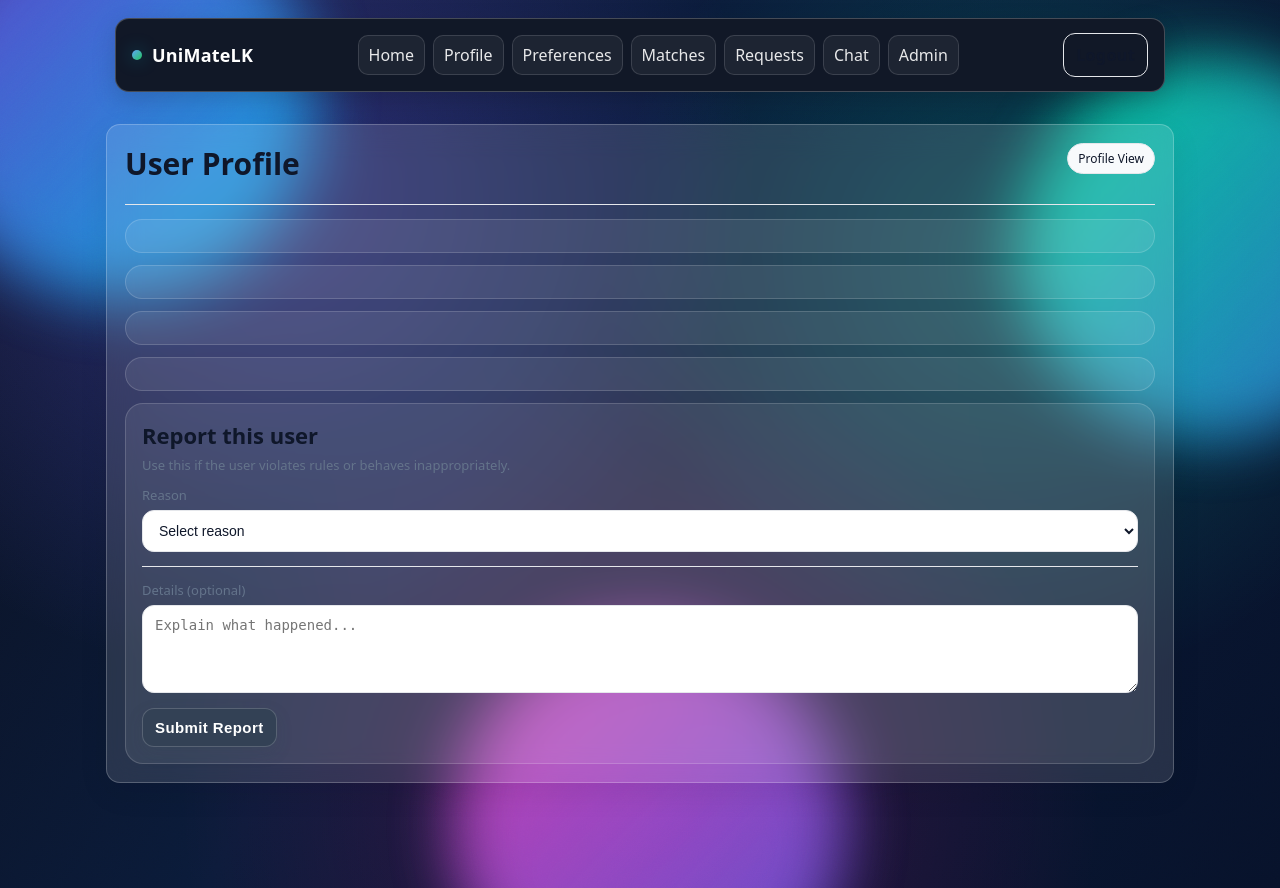
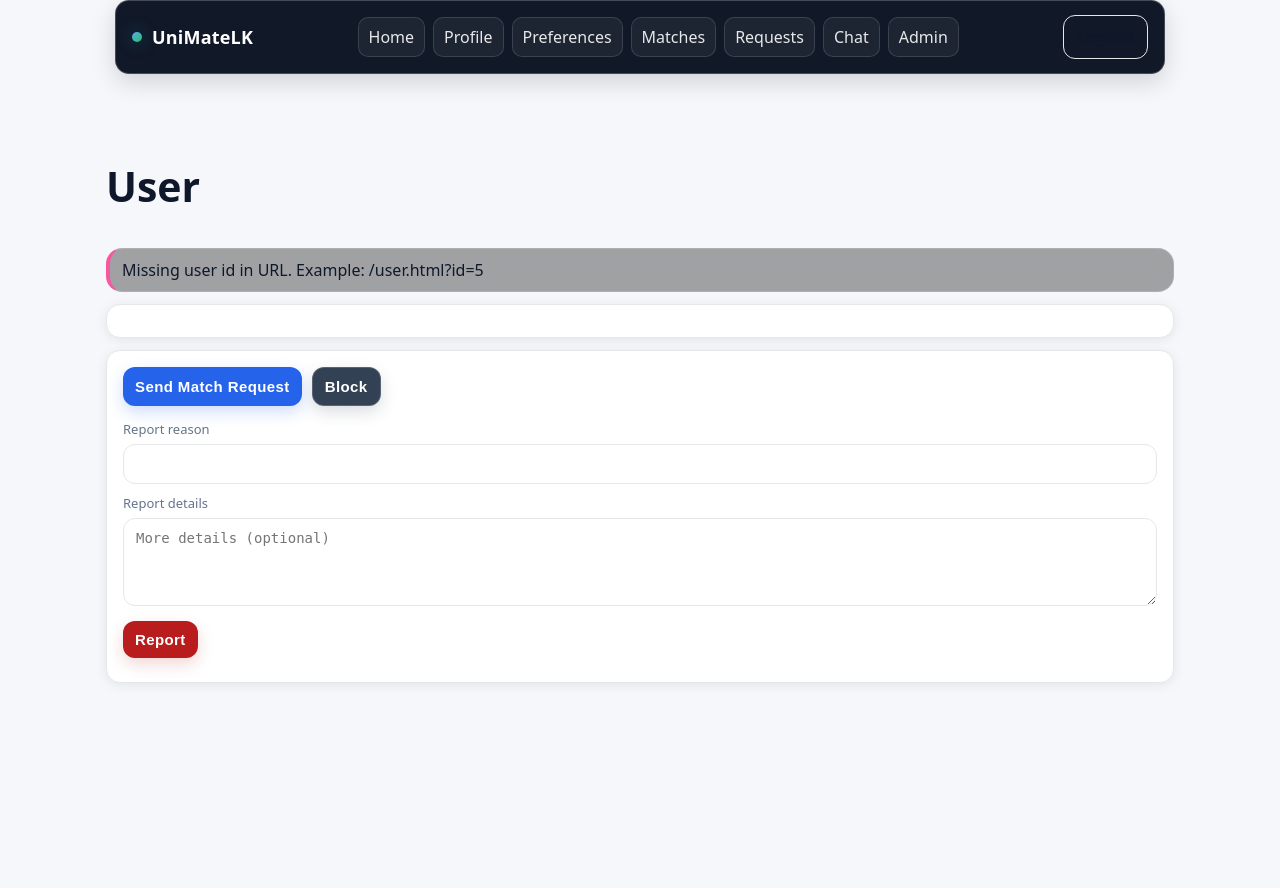
Before and after one commit to kavisara-samarakoon/unimatelk, a Spring Boot app: page /user.html in a window 1280 px wide. Run offline with Spring Boot 4, Linux system fonts and the light colour scheme; some of the project's set-up classes (security, data sources, template engines, error pages and the like) are left out, and stand-ins take their place.

Commit message:
Updated Version

```diff
--- a/src/main/java/com/unimatelk/api/SafetyDtos.java
+++ b/src/main/java/com/unimatelk/api/SafetyDtos.java
@@ -3,8 +3,6 @@ package com.unimatelk.api;
 import java.time.Instant;
 
 public class SafetyDtos {
-
-    public record ReportRequest(String reason) {}
-
+    public record ReportRequest(String reason, String details) {}
     public record BlockCard(Long blockedUserId, String blockedName, Instant createdAt) {}
 }
--- a/src/main/resources/static/js/api.js
+++ b/src/main/resources/static/js/api.js
@@ -1,43 +1,53 @@
-// src/main/resources/static/js/api.js
-// Global (non-module) helper for fetch + cookies + CSRF
+// unimatelk/src/main/resources/static/js/api.js
 
-(function () {
 function getCookie(name) {
     const match = document.cookie.match(new RegExp("(^|;\\s*)" + name + "=([^;]+)"));
     return match ? decodeURIComponent(match[2]) : null;
 }
 
-    function getCsrfToken() {
+export function getCsrfToken() {
     return getCookie("XSRF-TOKEN");
 }
 
-    async function apiFetch(url, options) {
-        const opts = options ? Object.assign({}, options) : {};
-        opts.headers = opts.headers ? Object.assign({}, opts.headers) : {};
+// Call once per page load. This makes sure Spring sets the CSRF cookie.
+export async function initCsrf() {
+    try {
+        await fetch("/api/csrf", { credentials: "same-origin" });
+    } catch (_) {
+        // ignore
+    }
+}
 
-        // always send session cookies
+export async function apiFetch(url, options = {}) {
+    const opts = { ...options };
+    opts.headers = opts.headers ? { ...opts.headers } : {};
     opts.credentials = "same-origin";
 
-        // attach CSRF for state changing requests
     const method = (opts.method || "GET").toUpperCase();
     const csrf = getCsrfToken();
+
     if (["POST", "PUT", "PATCH", "DELETE"].includes(method) && csrf) {
         opts.headers["X-XSRF-TOKEN"] = csrf;
     }
 
-        // JSON for plain objects (not FormData)
+    // If body is a plain object, send JSON.
     if (opts.body && !(opts.body instanceof FormData) && typeof opts.body === "object") {
         opts.headers["Content-Type"] = "application/json";
         opts.body = JSON.stringify(opts.body);
     }
 
+    // If body is FormData, DO NOT set Content-Type (browser sets boundary).
     const res = await fetch(url, opts);
     const text = await res.text();
 
     let data = text;
     const ct = (res.headers.get("content-type") || "").toLowerCase();
     if (ct.includes("application/json")) {
-            try { data = text ? JSON.parse(text) : null; } catch (e) {}
+        try {
+            data = text ? JSON.parse(text) : null;
+        } catch (_) {
+            data = text;
+        }
     }
 
     if (!res.ok) {
@@ -46,7 +56,7 @@
                 typeof data === "string" ? data :
                     JSON.stringify(data);
 
-            const err = new Error("HTTP " + res.status + ": " + msg);
+        const err = new Error(`HTTP ${res.status}: ${msg}`);
         err.status = res.status;
         err.data = data;
         throw err;
@@ -55,7 +65,7 @@
     return data;
 }
 
-    // expose globally
+// Optional: keep old global usage working too
+window.apiFetch = apiFetch;
+window.initCsrf = initCsrf;
 window.getCsrfToken = getCsrfToken;
-    window.apiFetch = apiFetch;
-})();
--- a/src/main/resources/static/js/user.js
+++ b/src/main/resources/static/js/user.js
@@ -1,7 +1,6 @@
 import { apiFetch, initCsrf } from "./api.js";
 
 function el(id) { return document.getElementById(id); }
-function setMsg(text) { el("msg").textContent = text || ""; }
 
 function qp(name) {
     const u = new URL(window.location.href);
@@ -17,184 +16,101 @@ function escapeHtml(str) {
         .replaceAll("'", "&#039;");
 }
 
-async function load() {
-    const id = qp("id");
-    if (!id) {
-        setMsg("Missing user id");
+function setToast(text, type = "") {
+    const m = el("msg");
+    if (!m) return;
+    m.textContent = text || "";
+    m.className = "toast " + type;
+}
+
+function setReportMsg(text) {
+    const m = el("reportMsg");
+    if (!m) return;
+    m.textContent = text || "";
+}
+
+async function loadUser(userId) {
+    const u = await apiFetch(`/api/users/${userId}`, { method: "GET" });
+
+    el("title").textContent = u?.name ? u.name : "User";
+
+    el("profileCard").innerHTML = `
+    <div style="display:flex; gap:14px; align-items:center;">
+      <img src="${escapeHtml(u?.pictureUrl || "/img/default-avatar.png")}" alt="avatar" style="width:72px;height:72px;border-radius:50%;object-fit:cover;">
+      <div>
+        <div style="font-size:20px;font-weight:700;">${escapeHtml(u?.name || "")}</div>
+        <div style="opacity:0.85;">${escapeHtml(u?.campus || "")} ${u?.yearOfStudy ? "• Year " + escapeHtml(String(u.yearOfStudy)) : ""}</div>
+        <div style="opacity:0.85;">${escapeHtml(u?.faculty || "")} ${escapeHtml(u?.degree || "")}</div>
+      </div>
+    </div>
+    <div style="margin-top:12px;">${escapeHtml(u?.bio || "")}</div>
+  `;
+}
+
+async function sendMatchRequest(userId) {
+    if (!confirm("Send match request?")) return;
+    try {
+        await apiFetch(`/api/match/request/${userId}`, { method: "POST" });
+        setToast("Match request sent.", "success");
+    } catch (e) {
+        setToast(e?.message || "Failed to send match request", "error");
+    }
+}
+
+async function blockUser(userId) {
+    if (!confirm("Block this user? They will disappear from your feed and chat.")) return;
+    try {
+        await apiFetch(`/api/safety/block/${userId}`, { method: "POST" });
+        setToast("User blocked.", "success");
+    } catch (e) {
+        setToast(e?.message || "Failed to block", "error");
+    }
+}
+
+async function reportUser(userId) {
+    const reason = (el("reportReason")?.value || "").trim();
+    const details = (el("reportDetails")?.value || "").trim();
+
+    if (!reason) {
+        setReportMsg("Reason is required.");
         return;
     }
-    setMsg("Loading...");
+
+    if (!confirm("Submit report?")) return;
 
     try {
-        const [profile, explain, incoming, outgoing, rooms] = await Promise.all([
-            apiFetch(`/api/profiles/${id}`),
-            apiFetch(`/api/matches/explain/${id}`),
-            apiFetch(`/api/requests/incoming`).catch(() => []),
-            apiFetch(`/api/requests/outgoing`).catch(() => []),
-            apiFetch(`/api/chat/rooms`).catch(() => [])
-        ]);
-
-        el("title").textContent = profile.name ? profile.name : "Profile";
-
-        const img = profile.profilePhotoPath ? profile.profilePhotoPath : "/images/default-avatar.svg";
-        el("profileCard").innerHTML = `
-            <div class="match-card">
-                <img src="${img}" alt="avatar" onerror="this.src='/images/default-avatar.svg'"/>
-                <div style="flex:1">
-                    <div><strong>${escapeHtml(profile.name || "")}</strong></div>
-                    <div class="muted">${escapeHtml(profile.campus || "")} · ${escapeHtml(profile.degree || "")} · Year ${profile.yearOfStudy ?? ""}</div>
-                    <div class="muted">Gender: ${escapeHtml(profile.gender || "")} · Prefers: ${escapeHtml(profile.genderPreference || "Any")}</div>
-                    <div style="margin-top:8px;"><strong>Move-in:</strong> ${escapeHtml(profile.moveInMonth || "")}</div>
-                    <div style="margin-top:8px;"><strong>Bio:</strong><br/>${escapeHtml(profile.bio || "")}</div>
-                    ${profile.contactVisible ? `
-                        <div style="margin-top:10px;"><strong>Contact</strong></div>
-                        <div class="muted">Phone: ${escapeHtml(profile.phone || "")}</div>
-                        <div class="muted">Facebook: ${escapeHtml(profile.facebookUrl || "")}</div>
-                        <div class="muted">Instagram: ${escapeHtml(profile.instagramUrl || "")}</div>
-                    ` : `
-                        <div class="muted" style="margin-top:10px;">Contact hidden until you both match.</div>
-                    `}
-                </div>
-            </div>
-        `;
-
-        const why = (explain.whyMatched || []).map(x => `<div class="muted">${escapeHtml(x)}</div>`).join("");
-        el("matchCard").innerHTML = `
-            <h3>Compatibility</h3>
-            <div class="badge">${explain.matchPercent}% match</div>
-            <div style="margin-top:10px;">${why}</div>
-        `;
-
-        // Determine request/chat state
-        const incomingReq = incoming.find(r => String(r.fromUserId) === String(id) && r.status === "PENDING");
-        const outgoingReq = outgoing.find(r => String(r.toUserId) === String(id) && r.status === "PENDING");
-        const room = rooms.find(r => String(r.otherUserId) === String(id));
-
-        let actionsHtml = `<h3>Actions</h3>`;
-
-        if (room) {
-            actionsHtml += `<a class="btn" href="/chat.html?room=${room.roomId}">Open Chat</a>`;
-        } else if (incomingReq) {
-            actionsHtml += `<div class="muted">This user requested to match with you.</div>`;
-            actionsHtml += `
-                <button class="btn" id="acceptBtn">Accept</button>
-                <button class="btn secondary" id="rejectBtn">Reject</button>
-            `;
-        } else if (outgoingReq) {
-            actionsHtml += `<div class="muted">Request pending...</div>`;
-            actionsHtml += `<button class="btn secondary" id="cancelBtn">Cancel Request</button>`;
-        } else {
-            actionsHtml += `<button class="btn" id="requestBtn">Request Match</button>`;
-        }
-        el("actions").innerHTML = actionsHtml;
-
-        if (el("requestBtn")) {
-            el("requestBtn").addEventListener("click", async () => {
-                setMsg("");
-                el("requestBtn").disabled = true;
-                try {
-                    await apiFetch(`/api/requests/${id}`, { method: "POST" });
-                    setMsg("Request sent");
-                    await load();
-                } catch (e) {
-                    setMsg(e?.message || "Failed to request");
-                } finally {
-                    el("requestBtn").disabled = false;
-                }
-            });
-        }
-        if (el("acceptBtn")) {
-            el("acceptBtn").addEventListener("click", async () => {
-                el("acceptBtn").disabled = true;
-                try {
-                    await apiFetch(`/api/requests/${incomingReq.id}/accept`, { method: "POST" });
-                    setMsg("Accepted! Chat unlocked.");
-                    await load();
-                } catch (e) {
-                    setMsg(e?.message || "Failed to accept");
-                } finally {
-                    el("acceptBtn").disabled = false;
-                }
-            });
-        }
-        if (el("rejectBtn")) {
-            el("rejectBtn").addEventListener("click", async () => {
-                el("rejectBtn").disabled = true;
-                try {
-                    await apiFetch(`/api/requests/${incomingReq.id}/reject`, { method: "POST" });
-                    setMsg("Rejected");
-                    await load();
-                } catch (e) {
-                    setMsg(e?.message || "Failed to reject");
-                } finally {
-                    el("rejectBtn").disabled = false;
-                }
-            });
-        }
-        if (el("cancelBtn")) {
-            el("cancelBtn").addEventListener("click", async () => {
-                el("cancelBtn").disabled = true;
-                try {
-                    await apiFetch(`/api/requests/${outgoingReq.id}`, { method: "DELETE" });
-                    setMsg("Cancelled");
-                    await load();
-                } catch (e) {
-                    setMsg(e?.message || "Failed to cancel");
-                } finally {
-                    el("cancelBtn").disabled = false;
-                }
-            });
-        }
-
-        // Trust & Safety (Day 11)
-        el("safety").innerHTML = `
-            <h3>Trust & Safety</h3>
-            <div style="display:flex; gap:10px; flex-wrap:wrap;">
-                <button class="btn secondary" id="blockBtn">Block</button>
-            </div>
-            <div style="margin-top:10px;">
-                <label>Report reason</label>
-                <textarea id="reportReason" rows="3" placeholder="Explain what happened..."></textarea>
-                <button class="btn danger" id="reportBtn" style="margin-top:8px;">Report</button>
-            </div>
-        `;
-
-        el("blockBtn").addEventListener("click", async () => {
-            if (!confirm("Block this user? They will disappear from your feed and chat.")) return;
-            try {
-                await apiFetch(`/api/safety/block/${id}`, { method: "POST" });
-                setMsg("User blocked.");
-            } catch (e) {
-                setMsg(e?.message || "Failed to block");
-            }
+        await apiFetch(`/api/safety/report/${userId}`, {
+            method: "POST",
+            body: { reason, details }
         });
 
-        el("reportBtn").addEventListener("click", async () => {
-            const reason = el("reportReason").value.trim();
-            if (!reason) {
-                setMsg("Please write a reason");
-                return;
-            }
-            if (!confirm("Submit report?")) return;
-            try {
-                await apiFetch(`/api/safety/report/${id}`, {
-                    method: "POST",
-                    body: { reason }
-                });
-                setMsg("Report submitted.");
-                el("reportReason").value = "";
-            } catch (e) {
-                setMsg(e?.message || "Failed to report");
-            }
-        });
-
-        setMsg("");
+        setReportMsg("Report submitted.");
+        el("reportReason").value = "";
+        el("reportDetails").value = "";
+        setToast("Report submitted.", "success");
     } catch (e) {
-        setMsg(e?.message || "Failed to load profile");
+        setReportMsg(e?.message || "Failed to report");
+        setToast(e?.message || "Failed to report", "error");
     }
 }
 
 document.addEventListener("DOMContentLoaded", async () => {
     await initCsrf();
-    load();
+
+    const userId = qp("id");
+    if (!userId) {
+        setToast("Missing user id in URL. Example: /user.html?id=5", "error");
+        return;
+    }
+
+    try {
+        await loadUser(userId);
+    } catch (e) {
+        setToast(e?.message || "Failed to load user", "error");
+        return;
+    }
+
+    el("matchBtn").addEventListener("click", () => sendMatchRequest(userId));
+    el("blockBtn").addEventListener("click", () => blockUser(userId));
+    el("reportBtn").addEventListener("click", () => reportUser(userId));
 });
--- a/src/main/resources/static/user.html
+++ b/src/main/resources/static/user.html
@@ -5,84 +5,48 @@
     <meta name="viewport" content="width=device-width, initial-scale=1">
     <title>UniMateLK - User</title>
 
-    <!-- Keep your existing styles -->
     <link rel="stylesheet" href="/css/theme.css">
     <link rel="stylesheet" href="/css/style.css">
 </head>
 <body>
 
-<!-- Background (glass theme) -->
-<div class="bg">
-    <div class="blob b1"></div>
-    <div class="blob b2"></div>
-    <div class="blob b3"></div>
-    <div class="grain"></div>
-</div>
+<div id="navbarMount"></div>
 
 <main class="page">
+    <section class="container">
+        <h1 id="title" class="page-title">User</h1>
+        <div id="msg" class="toast"></div>
 
-    <!-- ✅ Navbar must be INSIDE .page -->
-    <div id="navbarMount"></div>
+        <div id="profileCard" class="card"></div>
 
-    <section class="container">
-        <div class="glass-shell" style="height:auto;">
-
-            <div class="row" style="justify-content:space-between; align-items:flex-start;">
-                <div>
-                    <h2 id="title" style="margin:0;">User Profile</h2>
-                    <p id="msg" class="muted" style="margin:6px 0 0;"></p>
-                </div>
-                <span class="badge">Profile View</span>
+        <div id="actions" class="card" style="margin-top:12px;">
+            <div style="display:flex; gap:10px; flex-wrap:wrap;">
+                <button class="btn primary" id="matchBtn" type="button">Send Match Request</button>
+                <button class="btn secondary" id="blockBtn" type="button">Block</button>
             </div>
 
-            <div class="divider"></div>
+            <div style="margin-top:14px;">
+                <label for="reportReason">Report reason</label>
+                <input id="reportReason" type="text" placeholder="Reason (required)" />
 
-            <!-- Your JS renders into these -->
-            <div id="profileCard" class="glass-card"></div>
-            <div id="matchCard" class="glass-card" style="margin-top:12px;"></div>
-            <div id="actions" class="glass-card" style="margin-top:12px;"></div>
-            <div id="safety" class="glass-card" style="margin-top:12px;"></div>
+                <label for="reportDetails" style="display:block; margin-top:10px;">Report details</label>
+                <textarea id="reportDetails" rows="4" placeholder="More details (optional)"></textarea>
 
-            <!-- Report block -->
-            <div class="glass-card" style="margin-top:12px;">
-                <h3 style="margin:0 0 6px;">Report this user</h3>
-                <p class="muted" style="margin:0 0 12px;">Use this if the user violates rules or behaves inappropriately.</p>
+                <button class="btn danger" id="reportBtn" type="button" style="margin-top:10px;">Report</button>
+                <div id="reportMsg" style="margin-top:8px;"></div>
+            </div>
+        </div>
 
-                <label for="reportReason">Reason</label>
-                <select id="reportReason">
-                    <option value="">Select reason</option>
-                    <option value="Harassment">Harassment</option>
-                    <option value="Fake profile">Fake profile</option>
-                    <option value="Inappropriate content">Inappropriate content</option>
-                    <option value="Spam">Spam</option>
-                    <option value="Other">Other</option>
-                </select>
-
-                <div class="divider"></div>
-
-                <label for="reportDetails">Details (optional)</label>
-                <textarea id="reportDetails" rows="4" placeholder="Explain what happened..."></textarea>
-
-                <div class="row" style="margin-top:10px; gap:10px; align-items:center;">
-                    <button class="btn secondary" id="reportBtn" type="button">Submit Report</button>
-                    <span id="reportMsg" class="muted"></span>
-                </div>
-            </div>
-
-        </div>
+        <div id="matchCard" class="card" style="margin-top:12px; display:none;"></div>
     </section>
-
 </main>
 
-<!-- ✅ Mount navbar explicitly -->
 <script type="module">
     import { mountNavbar } from "/js/navbar.js";
     mountNavbar();
 </script>
 
-<!-- ✅ Your existing scripts (unchanged) -->
 <script type="module" src="/js/user.js"></script>
-<script type="module" src="/js/report.js"></script>
 
 </body>
 </html>
```
Also changed, not shown: src/main/java/com/unimatelk/api/MyProfileController.java (+43 -47 lines), src/main/java/com/unimatelk/service/CurrentUserService.java (+15 -3 lines), src/main/resources/static/chat.html (+23 -74 lines), src/main/resources/static/js/profile.js (+18 -56 lines). Lines whose indentation alone changed are shown as unchanged.
